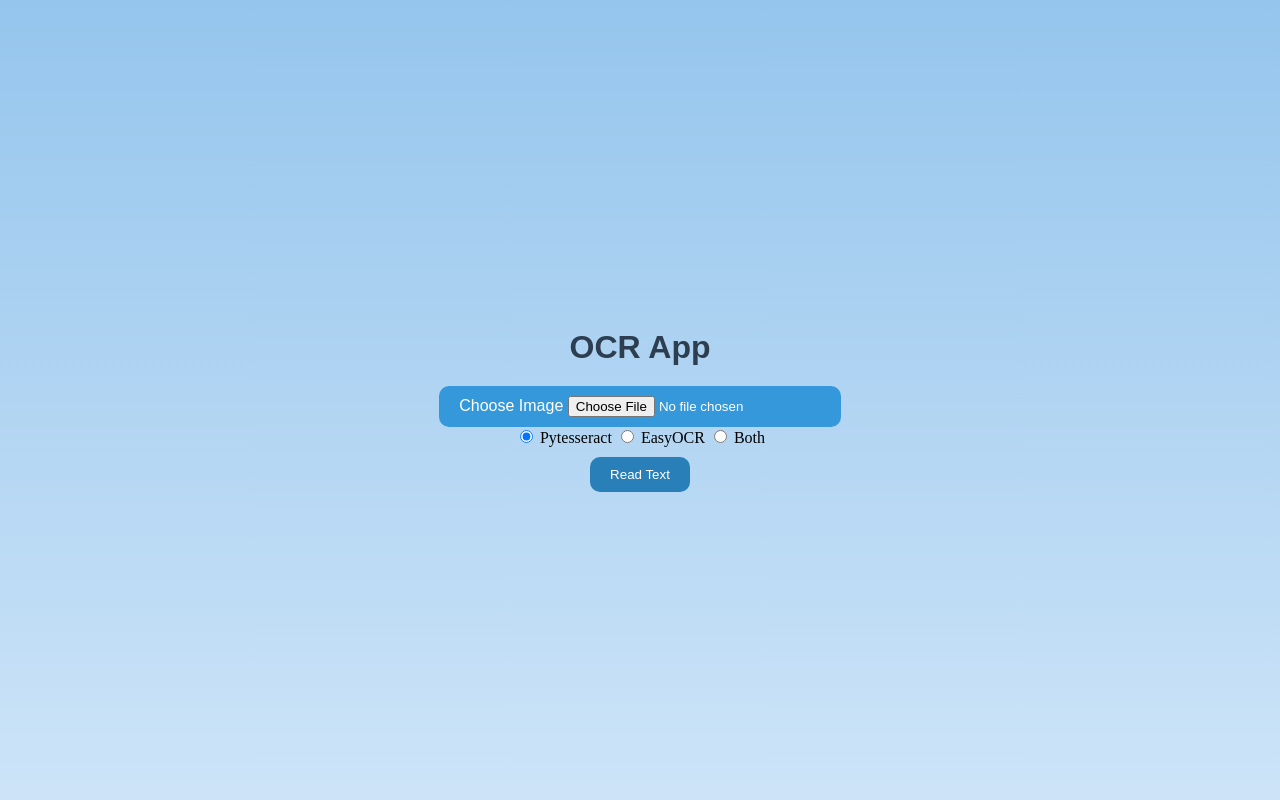
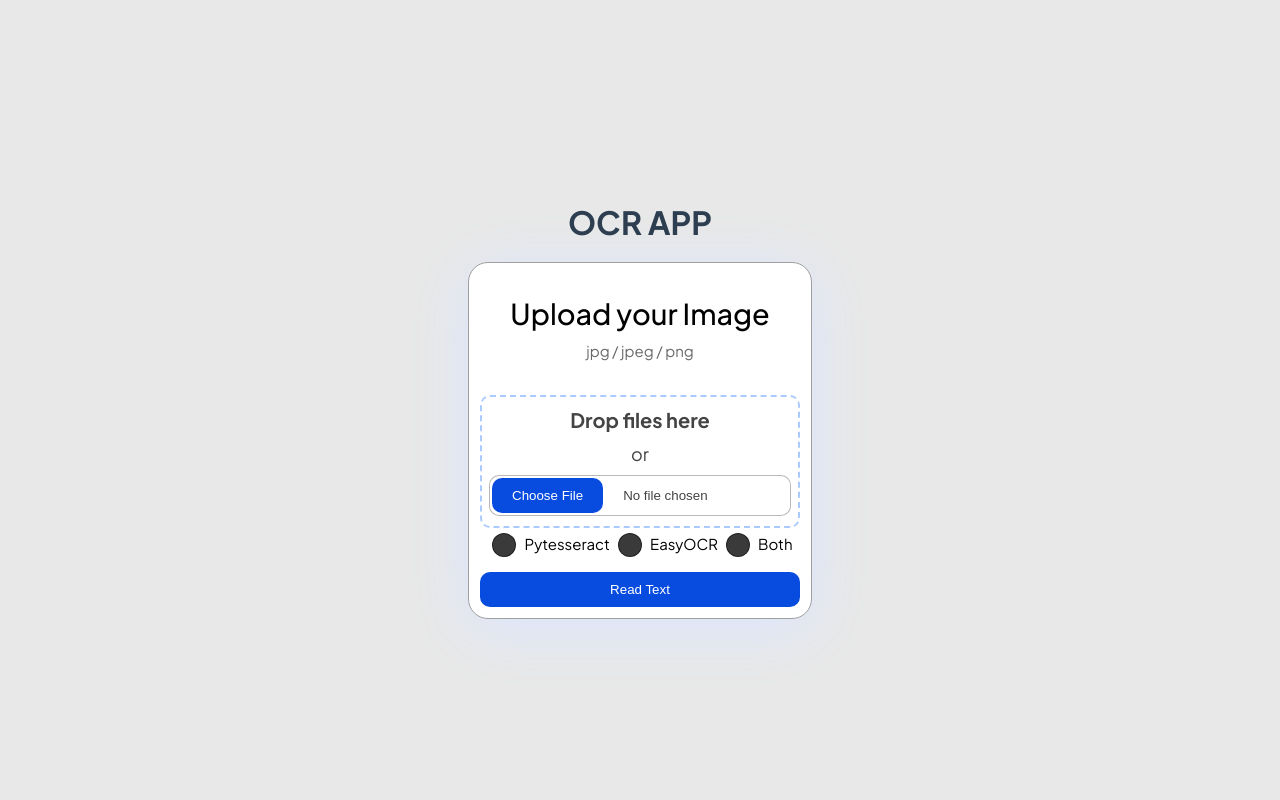
Before and after one commit to hillary-254/metervision, a Django app: page /ocr/ in a window 1280 px wide. Run offline with Django 4.2, Linux system fonts and the light colour scheme.

Commit message:
Redesigned the OCR App frontend

```diff
--- a/metervision/dashboard/templates/dashboard/index.html
+++ b/metervision/dashboard/templates/dashboard/index.html
@@ -5,11 +5,10 @@
     <meta name="viewport" content="width=device-width, initial-scale=1.0">
     <title>MeterVision - Dashboard</title>
     {% load static %}
-    <link rel="stylesheet" href="{% static 'style.css' %}" />
+    <link rel="stylesheet" href="{% static 'dashboard.css' %}">
     <link rel="preconnect" href="https://fonts.googleapis.com">
     <link rel="preconnect" href="https://fonts.gstatic.com" crossorigin>
     <link href="https://fonts.googleapis.com/css2?family=Plus+Jakarta+Sans:wght@200;300;400;500;600;700;800&display=swap" rel="stylesheet">
-
 </head>
 
 <body>
--- /dev/null
+++ b/metervision/ocr_app/static/ocr_app.css
@@ -0,0 +1,166 @@
+body {
+    display: flex;
+    flex-direction: column;
+    justify-content: center;
+    align-items: center;
+    height: 100vh;
+    margin: 0;
+    background: #e8e8e8;
+    font-family: 'Plus Jakarta Sans', sans-serif;
+}
+
+.container {
+    text-align: center;
+}
+
+h1 {
+    font-size: 2em;
+    color: #2c3e50;
+    margin-bottom: 20px;
+}
+
+.form {
+    background-color: #fff;
+    box-shadow: 0 10px 60px rgb(218, 229, 255);
+    border: 1px solid rgb(159, 159, 160);
+    border-radius: 20px;
+    padding: 2rem .7rem .7rem .7rem;
+    text-align: center;
+    font-size: 1.125rem;
+    max-width: 320px;
+  }
+
+.form > .radio {
+    font-size: 20px;
+}
+
+  .form-title {
+    color: #000000;
+    font-size: 1.8rem;
+    font-weight: 500;
+  }
+
+  .form-paragraph {
+    margin-top: 10px;
+    font-size: 0.9375rem;
+    color: rgb(105, 105, 105);
+  }
+
+  .drop-container {
+    background-color: #fff;
+    position: relative;
+    display: flex;
+    gap: 10px;
+    flex-direction: column;
+    justify-content: center;
+    align-items: center;
+    padding: 10px;
+    margin-top: 2.1875rem;
+    border-radius: 10px;
+    border: 2px dashed rgb(171, 202, 255);
+    color: #444;
+    cursor: pointer;
+    transition: background .2s ease-in-out, border .2s ease-in-out;
+  }
+
+  .drop-container:hover {
+    background: rgba(0, 140, 255, 0.164);
+    border-color: rgba(17, 17, 17, 0.616);
+  }
+
+  .drop-container:hover .drop-title {
+    color: #222;
+  }
+
+  .drop-title {
+    color: #444;
+    font-size: 20px;
+    font-weight: bold;
+    text-align: center;
+    transition: color .2s ease-in-out;
+  }
+
+  #file-input {
+    width: 350px;
+    max-width: 100%;
+    color: #444;
+    padding: 2px;
+    background: #fff;
+    border-radius: 10px;
+    border: 1px solid rgba(8, 8, 8, 0.288);
+  }
+
+  #file-input::file-selector-button {
+    margin-right: 20px;
+    border: none;
+    background: #084cdf;
+    padding: 10px 20px;
+    border-radius: 10px;
+    color: #fff;
+    cursor: pointer;
+    transition: background .2s ease-in-out;
+  }
+
+  #file-input::file-selector-button:hover {
+    background: #0d45a5;
+  }
+
+  .read-btn {
+    display: inline-block;
+    padding: 10px 20px;
+    border: none;
+    border-radius: 10px;
+    cursor: pointer;
+    margin-top: 10px;
+    background-color: #084cdf;
+    color: #fff;
+    width: 100%;
+}
+
+/* RADIO BUTTONS */
+.radio {
+    -webkit-appearance: none;
+   /* remove default */
+    margin: 5px;
+    width: 24px;
+    height: 24px;
+    border-radius: 12px;
+    cursor: pointer;
+    vertical-align: middle;
+    box-shadow: hsla(0,0%,100%,.15) 0 1px 1px, inset hsla(0,0%,0%,.5) 0 0 0 1px;
+    background-color: hsla(0, 0%, 0%, 0.774);
+    background-image: -webkit-radial-gradient( hsla(200,100%,90%,1) 0%, hsla(200,100%,70%,1) 15%, hsla(200,100%,60%,.3) 28%, hsla(200,100%,30%,0) 70% );    background-repeat: no-repeat;
+    -webkit-transition: background-position .15s cubic-bezier(.8, 0, 1, 1),
+      -webkit-transform .25s cubic-bezier(.8, 0, 1, 1);
+    outline: none;
+  }
+
+  .radio_label {
+    font-size: 15px; /* Adjust font size to your preference */
+  }
+
+  .radio:checked {
+    -webkit-transition: background-position .2s .15s cubic-bezier(0, 0, .2, 1),
+      -webkit-transform .25s cubic-bezier(0, 0, .2, 1);
+  }
+
+  .radio:active {
+    -webkit-transform: scale(1.5);
+    -webkit-transition: -webkit-transform .1s cubic-bezier(0, 0, .2, 1);
+  }
+
+  /* The up/down direction logic */
+
+  .radio,
+  .radio:active {
+    background-position: 0 24px;
+  }
+
+  .radio:checked {
+    background-position: 0 0;
+  }
+
+  .radio:checked ~ .radio,
+  .radio:checked ~ .radio:active {
+    background-position: 0 -24px;
+  }
--- a/metervision/ocr_app/templates/ocr_app/index.html
+++ b/metervision/ocr_app/templates/ocr_app/index.html
@@ -4,64 +4,35 @@
     <meta charset="UTF-8">
     <meta name="viewport" content="width=device-width, initial-scale=1.0">
     <title>OCR App</title>
-    <style>
-        body {
-            display: flex;
-            flex-direction: column;
-            justify-content: center;
-            align-items: center;
-            height: 100vh;
-            margin: 0;
-            background: linear-gradient(to bottom, #95c5ed, #cde4f8); /* Gradient from LightSkyBlue to LightSteelBlue */
-        }
+    {% load static %}
+    <link rel="stylesheet" href="{% static 'ocr_app.css' %}">
+    <link rel="preconnect" href="https://fonts.googleapis.com">
+    <link rel="preconnect" href="https://fonts.gstatic.com" crossorigin>
+    <link href="https://fonts.googleapis.com/css2?family=Plus+Jakarta+Sans:wght@200;300;400;500;600;700;800&display=swap" rel="stylesheet">
 
-        .container {
-            text-align: center;
-        }
-
-        h1 {
-            font-size: 2em;
-            font-family: 'Arial', sans-serif;
-            color: #2c3e50; /* Midnight Blue */
-            margin-bottom: 20px;
-        }
-
-        .upload-btn, .read-btn {
-            display: inline-block;
-            padding: 10px 20px;
-            border: none;
-            border-radius: 10px;
-            font-family: 'Arial', sans-serif;
-            cursor: pointer;
-        }
-
-        .upload-btn {
-            background-color: #3498db; /* Dodger Blue */
-            color: #fff;
-        }
-
-        .read-btn {
-            margin-top: 10px;
-            background-color: #2980b9; /* Belize Hole */
-            color: #fff;
-        }
-    </style>
 </head>
 <body>
     <div class="container">
-        <h1>OCR App</h1>
-        <form method="post" enctype="multipart/form-data">
+        <h1>OCR APP</h1>
+        <!-- New Form -->
+        <form class="form" method="post" enctype="multipart/form-data">
             {% csrf_token %}
-            <label for="imageInput" class="upload-btn">
-                <span>Choose Image</span>
-                <input type="file" id="imageInput" name="image" accept="image/*" required>
+            <span class="form-title">Upload your Image</span>
+            <p class="form-paragraph">
+                jpg / jpeg / png
+            </p>
+            <label for="image-input" class="drop-container">
+                <span class="drop-title">Drop files here</span>
+                or
+                <input type="file" accept="image/*" id="file-input" name="image" required>
             </label>
-            <br>
-            <input type="radio" name="ocr_type" value="pytesseract" checked> Pytesseract
-            <input type="radio" name="ocr_type" value="easyocr"> EasyOCR
-            <input type="radio" name="ocr_type" value="both"> Both
-            <br>
-            <button type="submit" class="read-btn">Read Text</button>
+            <input type="radio" name="ocr_type" value="pytesseract" class="radio" id="radio-btn">
+            <label for="radio-btn" class="radio_label">Pytesseract</label>
+            <input type="radio" name="ocr_type" value="easyocr" class="radio">
+            <label for="radio-btn" class="radio_label">EasyOCR</label>
+            <input type="radio" name="ocr_type" value="both" class="radio">
+            <label for="radio-btn" class="radio_label">Both</label>
+            <button type="submit" class="read-btn" >Read Text</button>
         </form>
     </div>
 </body>
```
Also changed, not shown: metervision/dashboard/static/dashboard.css (renamed from metervision/dashboard/static/style.css).
